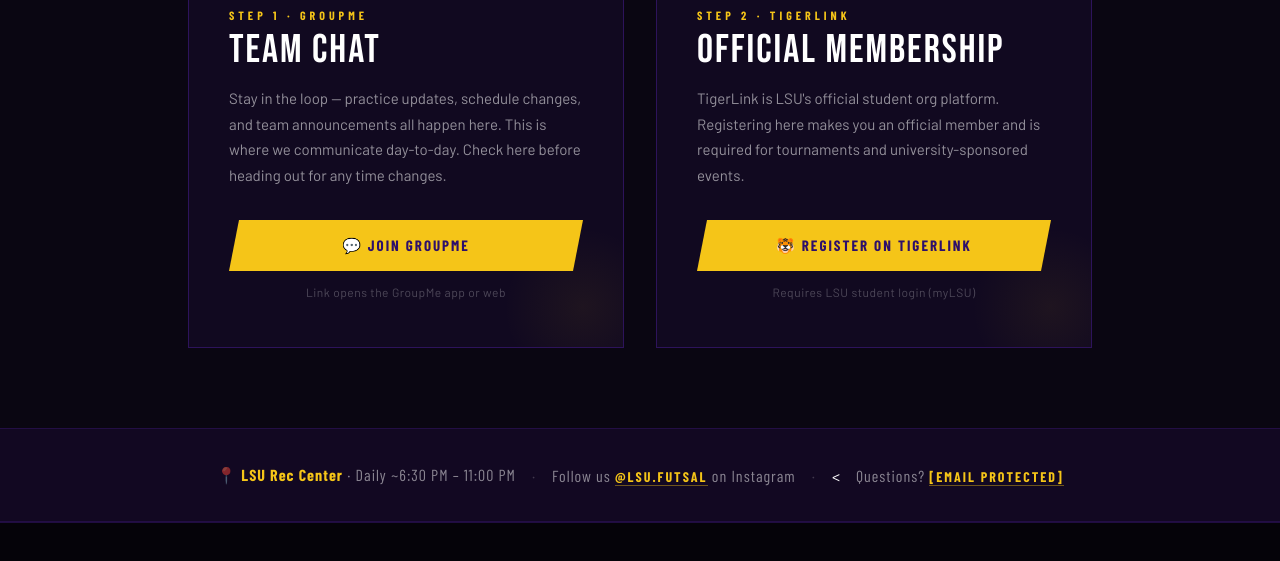
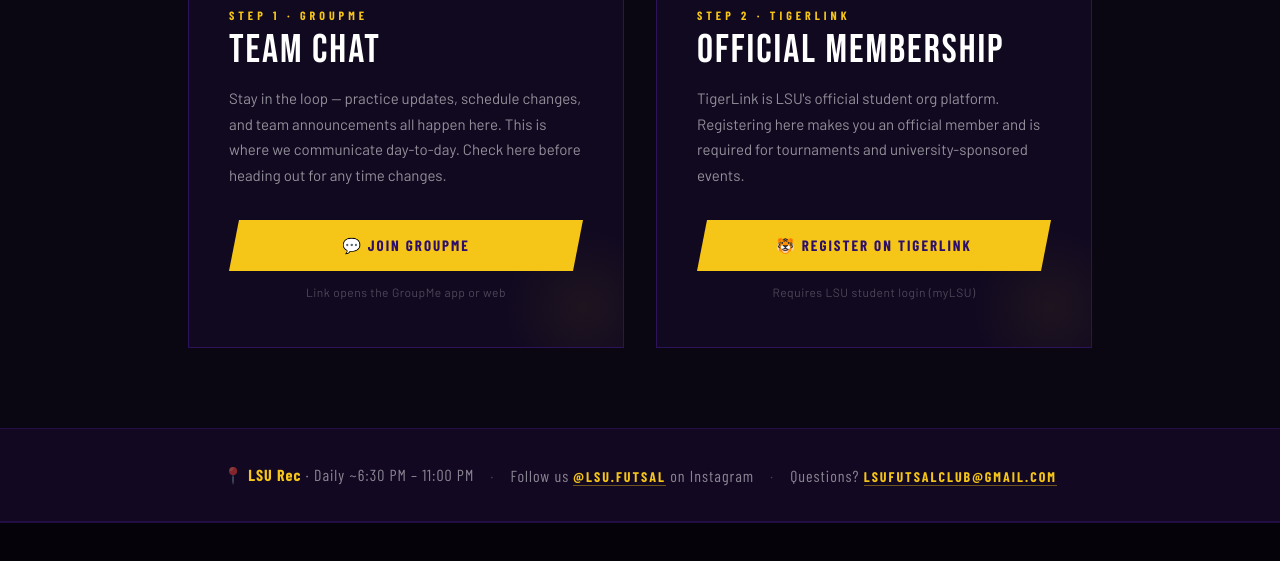
Before and after one commit to pape-stem-lsu/Lsufutsalclub.com, a plain HTML site: page join.html in a window 1280 px wide. Shown: the part 685-1246 px from the top of the page. Drawn offline with nearby package versions, Linux system fonts and the light colour scheme; a web font is replaced by a local one.

Commit message:
Update contact email and location name in join.html

```diff
--- a/join.html
+++ b/join.html
@@ -206,11 +206,11 @@
 
 <!-- INFO STRIP -->
 <div class="info-strip">
-  <p>📍 <strong>LSU Rec Center</strong> · Daily ~6:30 PM – 11:00 PM</p>
+  <p>📍 <strong>LSU Rec</strong> · Daily ~6:30 PM – 11:00 PM</p>
   <p style="color:rgba(255,255,255,0.2)">·</p>
   <p>Follow us <strong><a href="https://www.instagram.com/lsu.futsal?igsh=YWFycnI4M2NveDM1" target="_blank">@lsu.futsal</a></strong> on Instagram</p>
   <p style="color:rgba(255,255,255,0.2)">·</p>
-  <<p>Questions? <strong><a href="mailto:lsufutsalclub@gmail.com"><span class="__cf_email__" data-cfemail="2e425d5b485b5a5d4f424d425b4c6e49434f4742004d4143">[email&#160;protected]</span></a></strong></p>
+  <p>Questions? <strong><a href="mailto:lsufutsalclub@gmail.com" target="_blank">lsufutsalclub@gmail.com</a></strong></p>
 </div>
 
 <!-- FOOTER -->
```
